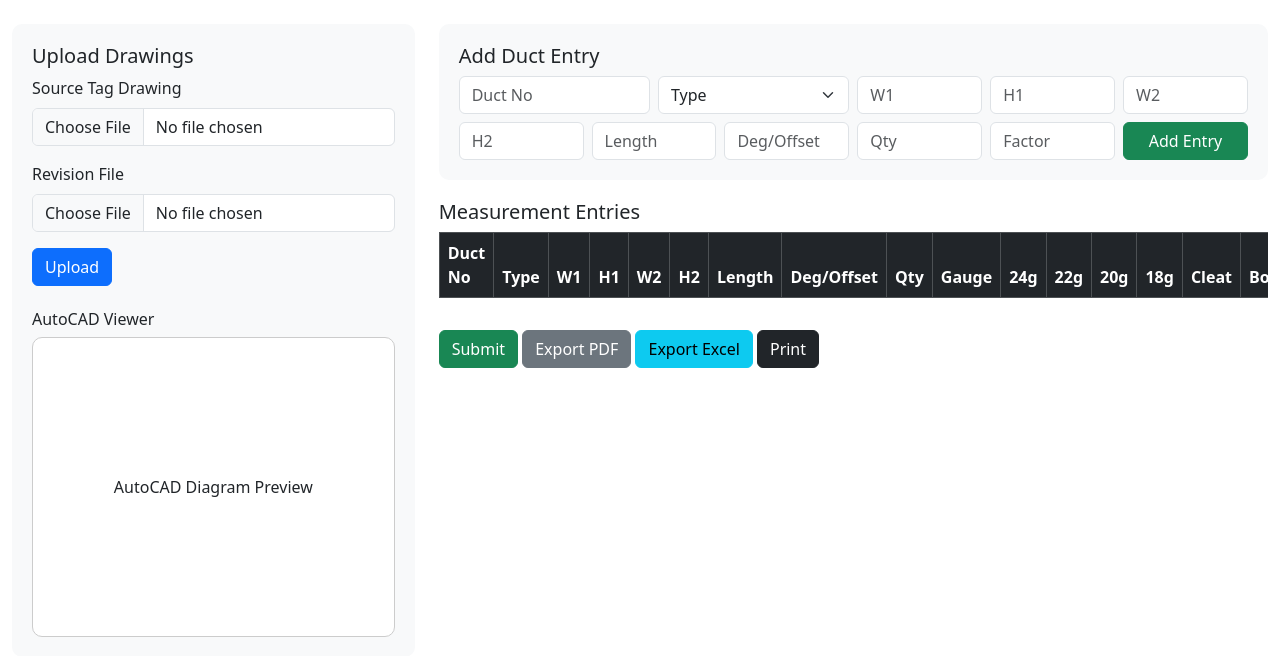
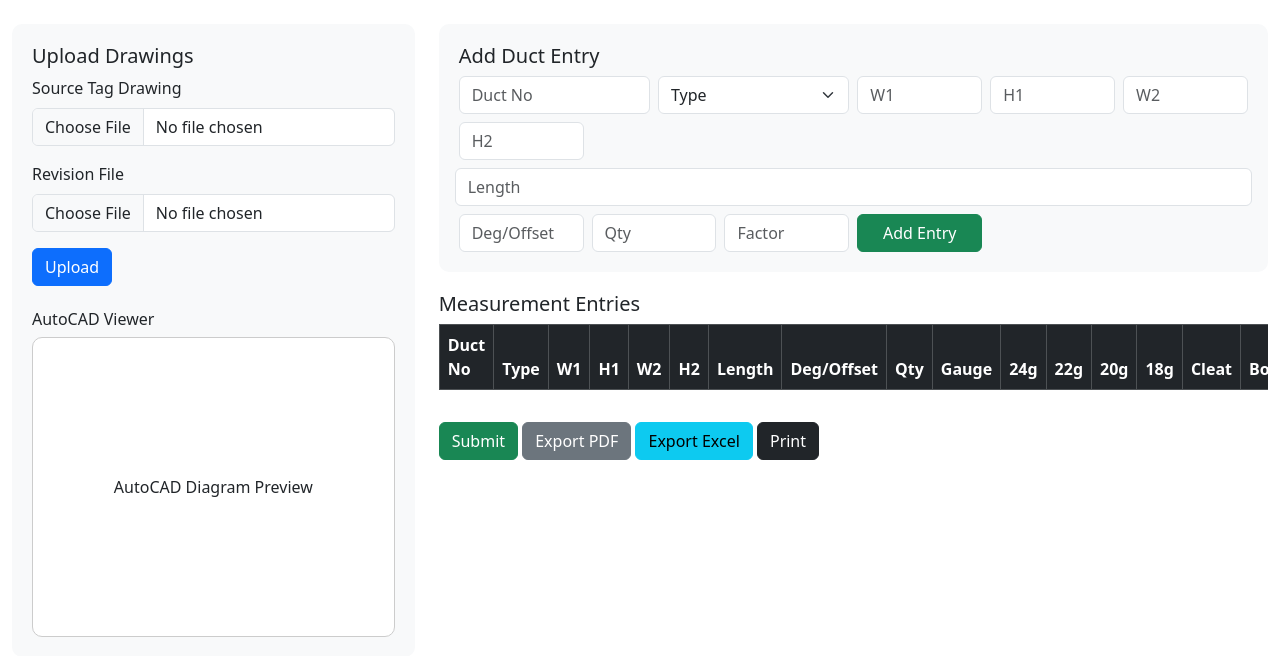
Before and after one commit to sampletech18/Ducting_project, a Flask app: template app/templates/measurement_sheet.html in a window 1280 px wide. Shown: the top 656 px of the page. Run offline with Flask 3, Linux system fonts and the light colour scheme; the template is opened without the code that fills it, so the values that code supplies are empty.

Commit message:
Update measurement_sheet.html

```diff
--- a/app/templates/measurement_sheet.html
+++ b/app/templates/measurement_sheet.html
@@ -76,7 +76,7 @@
             <div class="col-md-2"><input type="number" name="h1" class="form-control" placeholder="H1"></div>
             <div class="col-md-2"><input type="number" name="w2" class="form-control" placeholder="W2"></div>
             <div class="col-md-2"><input type="number" name="h2" class="form-control" placeholder="H2"></div>
-            <div class="col-md-2"><input type="number" name="length" class="form-control" placeholder="Length"></div>
+            <input type="number" name="length_radius" class="form-control" placeholder="Length">
             <div class="col-md-2"><input type="number" name="degree_offset" class="form-control" placeholder="Deg/Offset"></div>
             <div class="col-md-2"><input type="number" name="quantity" class="form-control" placeholder="Qty" required></div>
             <div class="col-md-2"><input type="number" name="factor" class="form-control" placeholder="Factor"></div>
```
